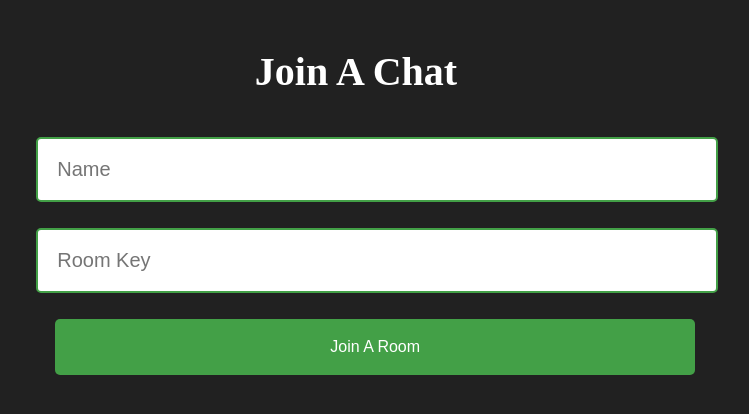
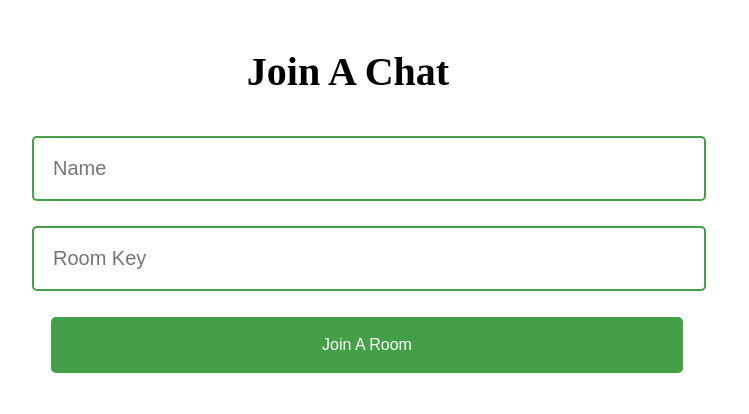
Before and after one commit to RegisRay/Mr-Chat, a React (Create React App) app in the folder client/: page / in a window 1280 px wide. Shown: the top 414 px of the page, without its empty margins (292-1041 px from the left). Built offline with nearby package versions, Linux system fonts and the light colour scheme; no server answers.

Commit message:
Remove clutter

```diff
--- a/client/src/App.css
+++ b/client/src/App.css
@@ -1,10 +1,5 @@
-body {
-  width: 100%;
-  height: 100%;
-  background: #212121;
-  color: #fff;
-}
 @import url("https://fonts.googleapis.com/css?family=Open+Sans:300,400,700");
+
 .joinChatContainer {
   display: flex;
   flex-direction: column;
```
